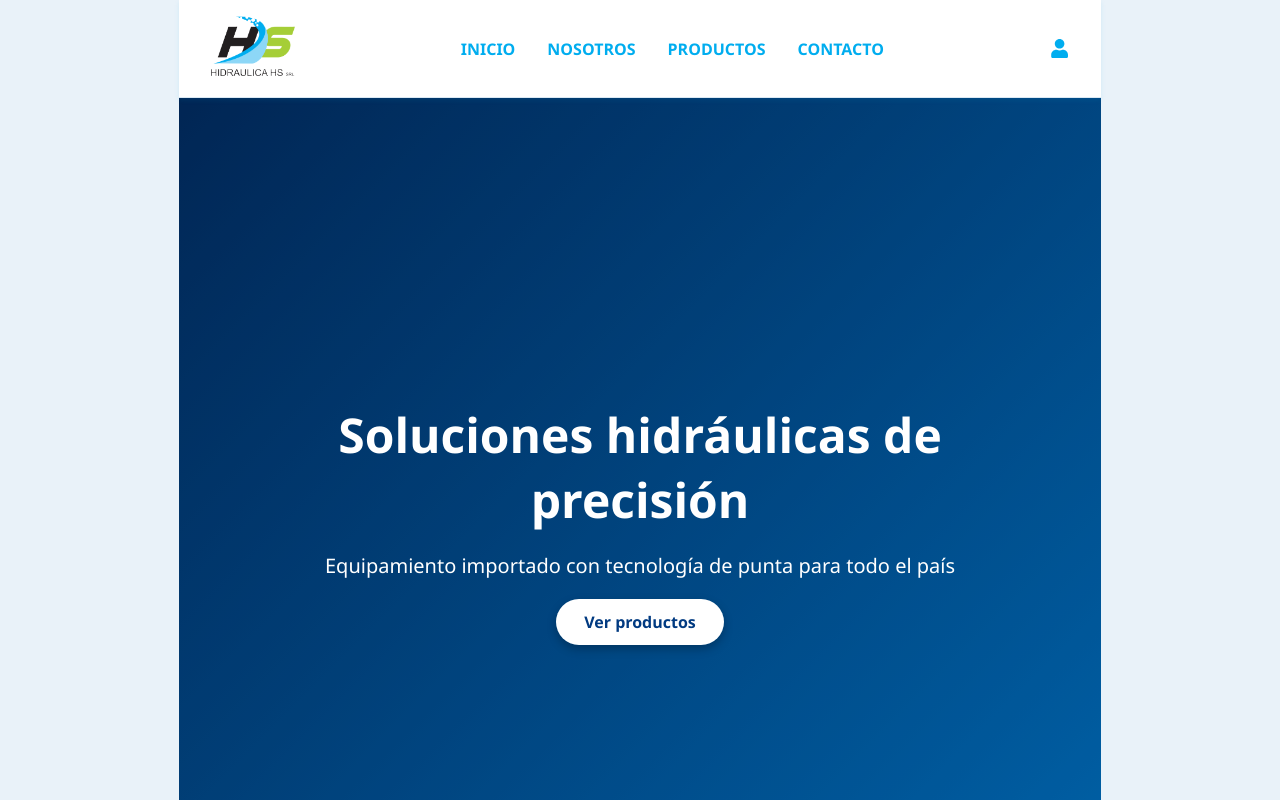
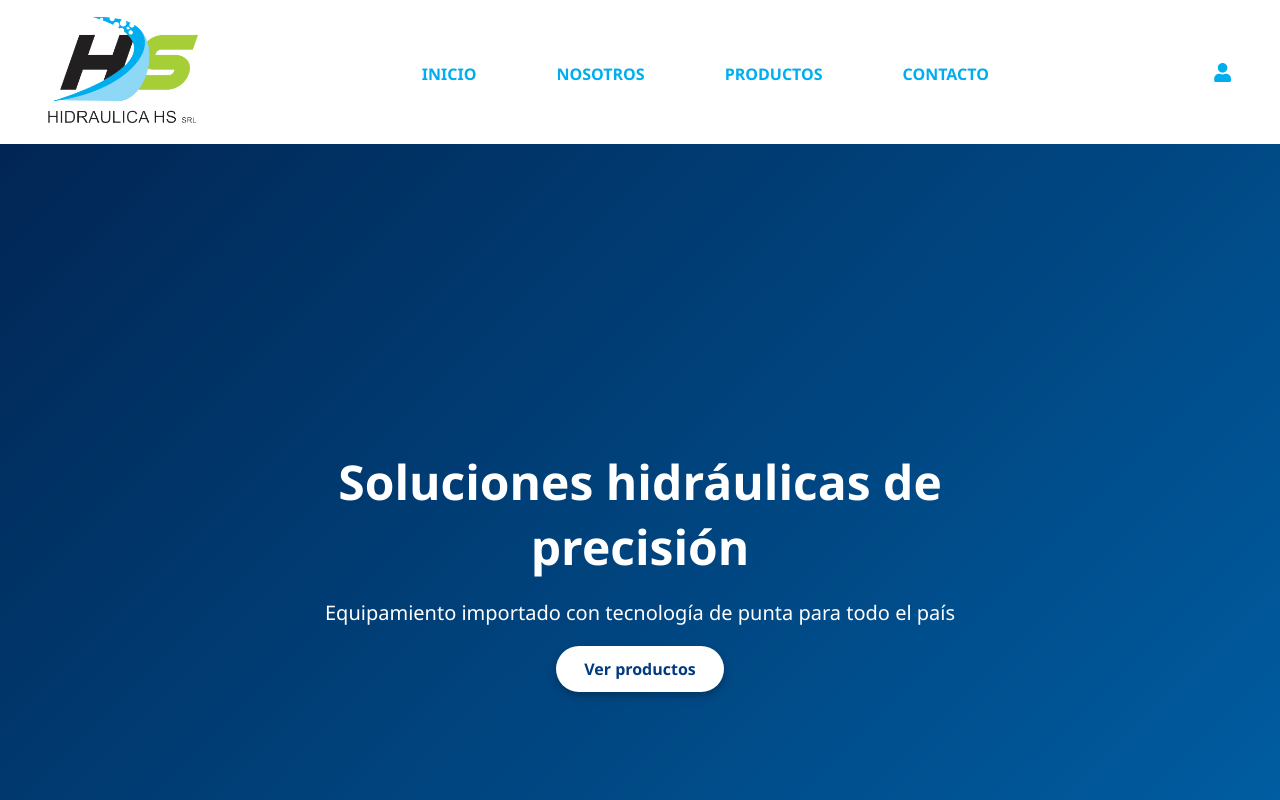
Before and after one commit to PMoyanoAiraldi/H-S-Front, a React (Vite) app in the folder front/: page / in a window 1280 px wide. Shown: the top 800 px of the page. Built offline with nearby package versions, Linux system fonts and the light colour scheme.

Commit message:
Acomodando estilos de navbar

```diff
--- a/front/src/components/Navbar/Navbar.module.css
+++ b/front/src/components/Navbar/Navbar.module.css
@@ -2,31 +2,41 @@
     display: flex;
     align-items: center;
     justify-content: space-between;
-    padding: 1rem 2rem;
+    padding: 1rem 3rem;
     background-color: #ffffff;
-    border-bottom: 1px solid #dbe9f4;
+    box-sizing: border-box;
     position: sticky;
     top: 0;
-    z-index: 100;
-    box-shadow: 0 2px 5px rgba(0, 173, 239, 0.1);
+    z-index: 10;
+    width: 100vw;
+
     }
 
     .logo {
+    flex: 0 0 auto; /* Que no crezca ni se encoja, tamaño natural */
     display: flex;
+    justify-content: flex-start;
     align-items: center;
     }
 
     .logoImg {
-    height: 60px;
+    width: 150px;
     object-fit: contain;
+
     }
 
     .links {
     display: flex;
-    gap: 2rem;
+    gap: 3rem;
     list-style: none;
+    justify-content: center;
     margin: 0;
     padding: 0;
+    text-decoration: none;
+    font-weight: bold;
+    color: #00ADEF;
+    transition: all 0.2s ease-in-out;
+    font-size: 20px;
     }
 
     .links li a {
@@ -34,12 +44,33 @@
     font-weight: 600;
     font-size: 1rem;
     text-decoration: none;
-    transition: color 0.2s ease;
+    transition: color 0.3s ease;
+    padding: 0.5rem 1rem;
+    border-radius: 8px 8px 0 0;
+    user-select: none;
     }
 
     .links li a:hover {
     color: #007bbd;
     }
+
+    .links li.active {
+        position: relative;
+        background-color: #00ADEF;
+        color: white;
+        padding: 0.8rem 1.5rem;
+        border-radius: 12px 12px 0 0;
+        box-shadow: 0 4px 10px rgba(0, 173, 239, 0.5);
+        transform: translateY(-8px);
+        font-weight: 700;
+    }
+
+    .links li:hover:not(.active) {
+    color: #07abec;
+    opacity: 1;
+    transform: translateY(-4px);
+    cursor: pointer;
+}
 
     .loginAccess {
     display: flex;
```
